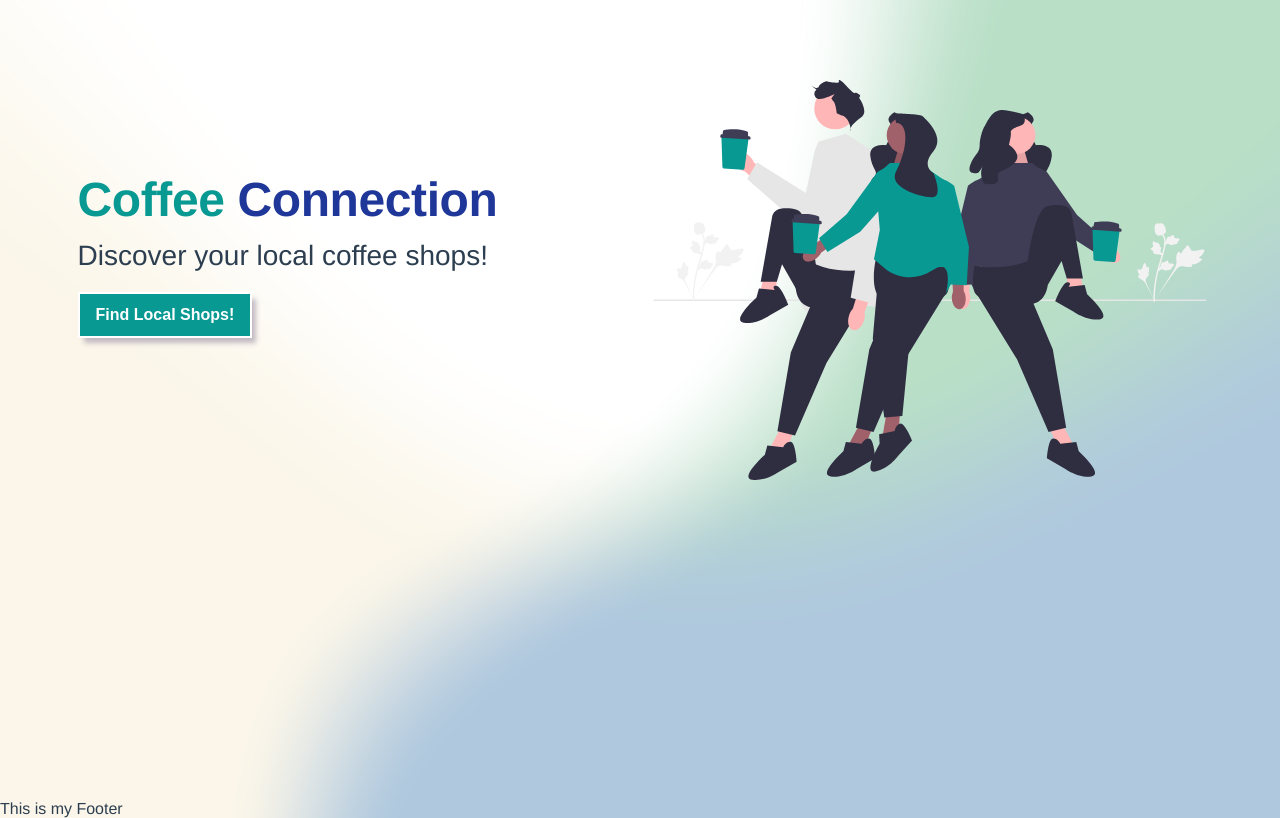
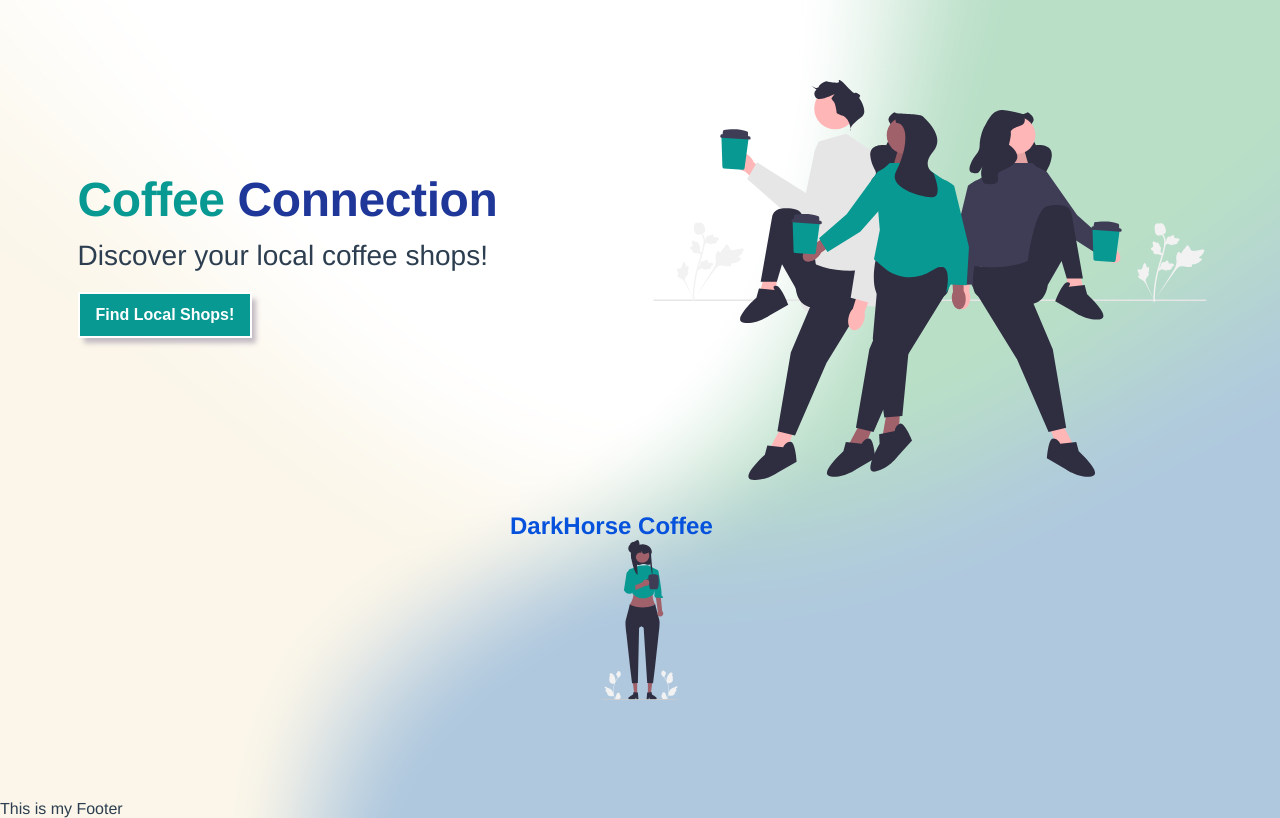
Before and after one commit to essjay05/nextjs-discover-coffee-shops, a Next.js app: page / in a window 1280 px wide. Built offline with nearby package versions, Linux system fonts and the light colour scheme; a web font is replaced by a local one.

Commit message:
Created generic Card component and styles to global components. Implemented Card component into home page.

```diff
--- /dev/null
+++ b/src/components/global/Card.js
@@ -0,0 +1,22 @@
+import Image from 'next/image'
+import Link from 'next/link'
+import styles from './Card.module.css'
+
+const Card = (props) => {
+  return (
+    <Link
+      href={props.href}>
+      <div className={styles.cardContainer}>
+        <h2>{props.name}</h2>
+        <Image
+          src={props.imgSrc}
+          width={260}
+          height={160}
+          alt={`Image of ${props.name} shop`}/>
+      </div>
+    </Link>
+
+  )
+}
+
+export default Card
--- a/src/pages/index.js
+++ b/src/pages/index.js
@@ -5,6 +5,7 @@ import styles from '@/styles/Home.module.css'
 
 import Layout, { baseAppTitle } from '@/components/global/Layout'
 import Banner from '@/components/global/Banner'
+import Card from '@/components/global/Card'
 
 const inter = Inter({ subsets: ['latin'] })
 
@@ -41,6 +42,13 @@ export default function Home() {
               alt="Illustration of 3 friends having coffee together."/>
           </div>
         </section>
+        <section className={styles.listSection}>
+          <Card
+            name={"DarkHorse Coffee"}
+            href={`/coffee-store/darkhorse-coffee`}
+            imgSrc="/static/undraw_hot_beverage_re_9mpe.svg"
+            />
+        </section>
       </Layout>
     </>
   )
--- a/src/styles/Home.module.css
+++ b/src/styles/Home.module.css
@@ -2,6 +2,8 @@
   display: flex;
   width: 100vw;
   padding: 3rem;
+  align-items: center;
+  flex-wrap: wrap;
 }
 
 .heroImage {
```
Also changed, not shown: src/components/global/Card.module.css (added).
